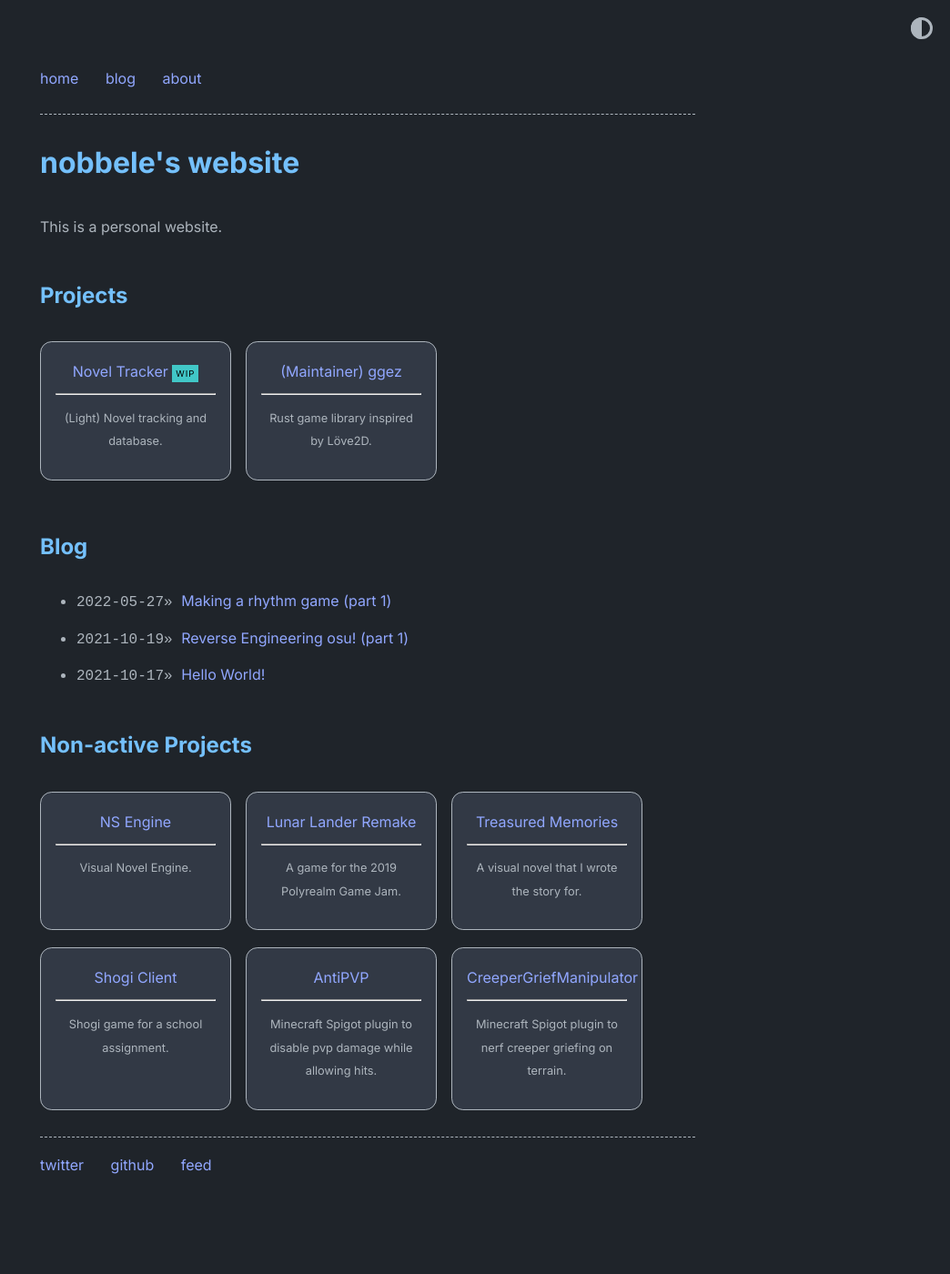
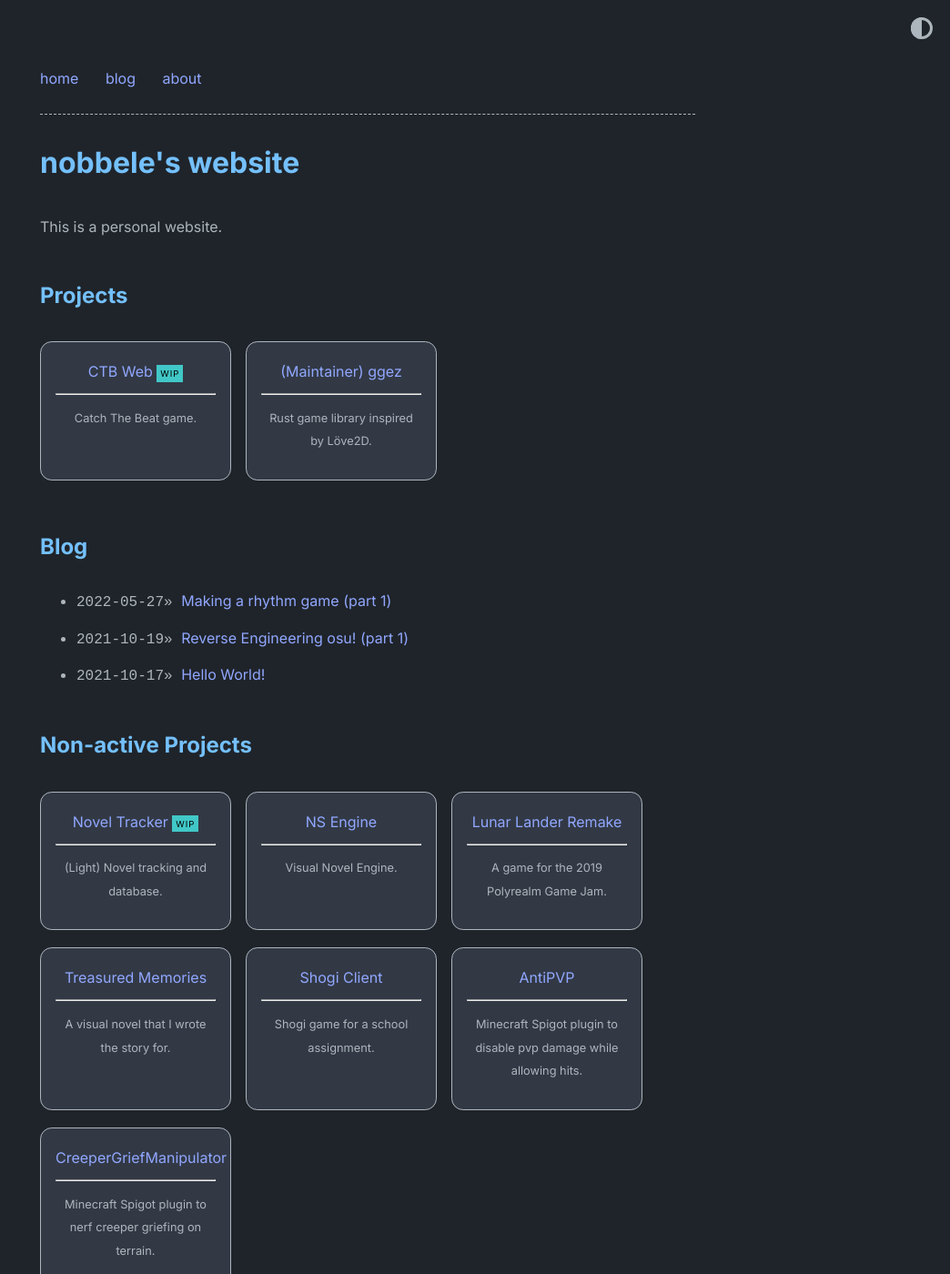
Before and after one commit to nobbele/website-old-3, a Jekyll site: the page built from index.md, in a window 1280 px wide and 1400 px high. Shown: the whole window at 91% size, without its empty margins (236-1280 px from the left). Built offline with Jekyll 4.4.1, drawn with Linux system fonts in a browser that asks for light colours.

Commit message:
Adds CTB Web to projects

```diff
--- a/_data/home.yml
+++ b/_data/home.yml
@@ -9,9 +9,9 @@ navbar_entries:
     url: about
 
 project_entries:
-  - title: Novel Tracker
-    url: https://novel-tracker.vercel.app
-    desc: (Light) Novel tracking and database.
+  - title: CTB Web
+    url: https://github.com/nobbele/ctb-web
+    desc: Catch The Beat game.
     highlight: WIP
 
   - title: (Maintainer) ggez
@@ -19,6 +19,11 @@ project_entries:
     desc: Rust game library inspired by Löve2D.
 
 old_project_entries:
+  - title: Novel Tracker
+    url: https://novel-tracker.vercel.app
+    desc: (Light) Novel tracking and database.
+    highlight: WIP
+
   - title: NS Engine
     url: https://github.com/nobbele/ns-engine
     desc: Visual Novel Engine.
```
